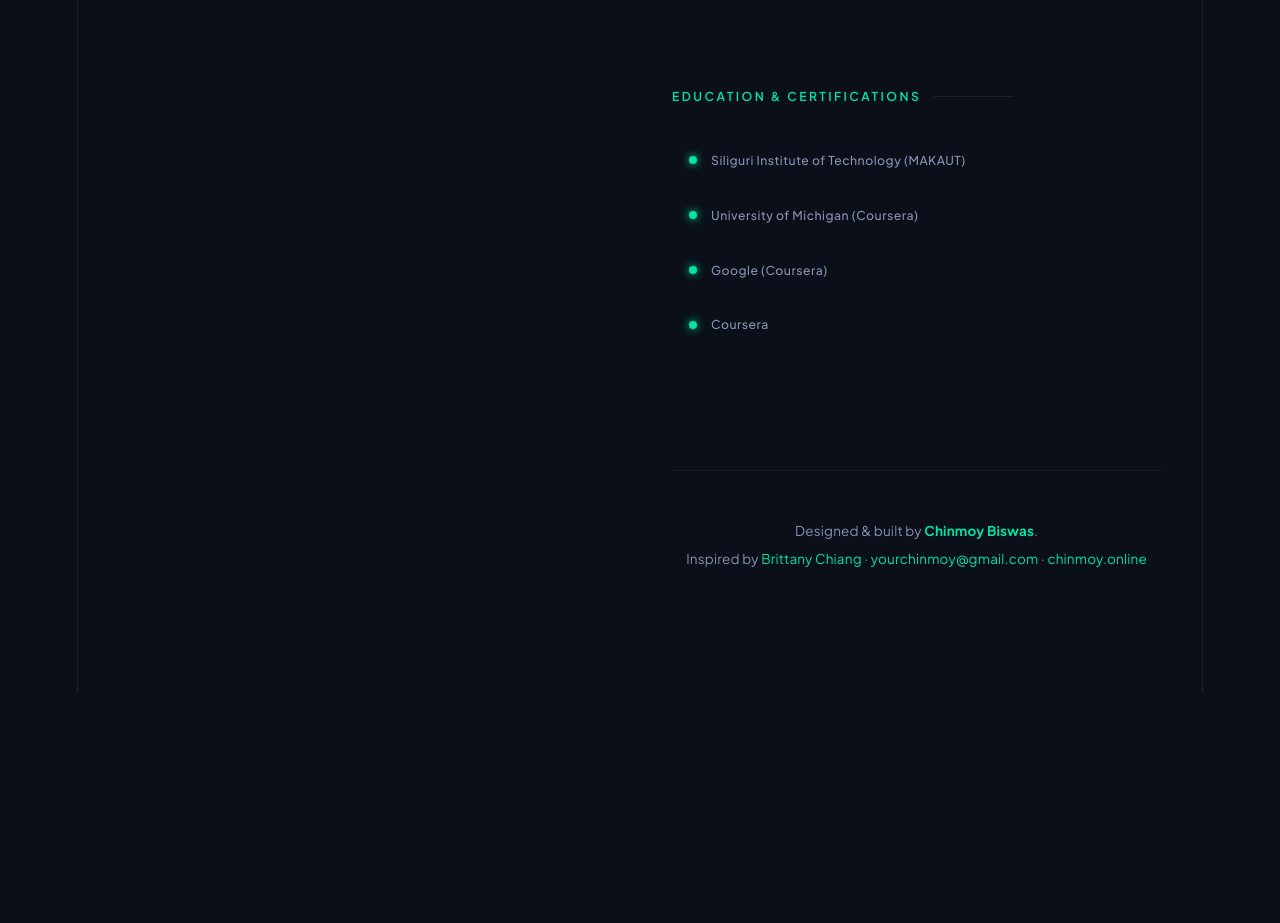
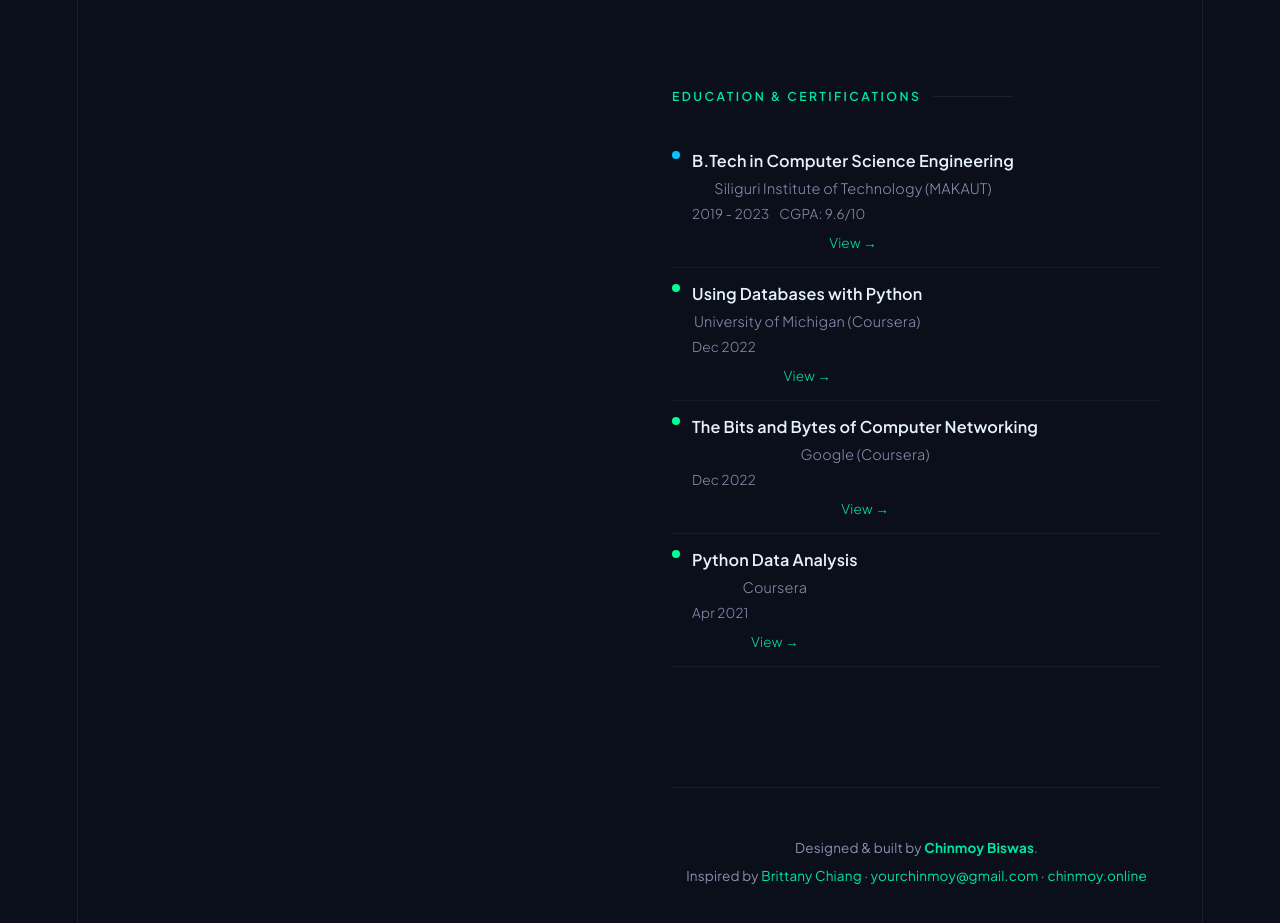
Before and after one commit to cbiswas32/portfolio, a React (Vite) app: page / in a window 1280 px wide. Shown: the part 3620-4543 px from the top of the page. Before the commit the page ends 4312 px from the top, so only its background shows below. Built offline with nearby package versions, Linux system fonts and the light colour scheme.

Commit message:
Added Certification

```diff
--- a/src/components/Sections.jsx
+++ b/src/components/Sections.jsx
@@ -131,13 +131,33 @@ export function ProjectsSection() {
 
 // ---- Certifications ------------------------------------------------------
 
-function CertItem({ name, issuer }) {
+function CertItem({ item }) {
   return (
     <div className="cert-item reveal">
-      <div className="cert-dot" />
-      <div>
-        <p className="cert-name">{name}</p>
-        <p className="cert-issuer">{issuer}</p>
+      <div className="cert-left">
+        <div className={`cert-dot ${item.type === "Degree" ? "degree" : "cert"}`} />
+      </div>
+
+      <div className="cert-content">
+        {/* Title */}
+        <p className="cert-title">{item.title}</p>
+
+        {/* Institute / Issuer */}
+        <p className="cert-sub">{item.issuer}</p>
+
+        {/* Meta Info */}
+        <div className="cert-meta">
+          {item.timeline && <span>{item.timeline}</span>}
+          {item.date && <span>{item.date}</span>}
+          {item.score && <span>{item.score}</span>}
+        </div>
+
+        {/* Link */}
+        {item.link && (
+          <a href={item.link} target="_blank" rel="noopener noreferrer">
+            View →
+          </a>
+        )}
       </div>
     </div>
   );
@@ -148,7 +168,7 @@ export function CertificationsSection() {
     <section id="certifications" className="section">
       <p className="section-label">Education & Certifications</p>
       {CERTIFICATIONS.map((cert, index) => (
-        <CertItem key={index} {...cert} />
+        <CertItem key={index} item={cert} />
       ))}
     </section>
   );
--- a/src/styles/global.js
+++ b/src/styles/global.js
@@ -344,29 +344,65 @@ export const GLOBAL_CSS = `
   /* ---- Certifications ---- */
  .cert-item {
   display: flex;
-    align-items: center;
-    gap: 14px;
-    padding: 14px 16px;
-    border-radius: 10px;
-    border: 1px solid transparent;
-    transition: background .2s, border-color .2s;
-    margin-bottom: 4px;
+  gap: 12px;
+  padding: 12px 0;
+  border-bottom: 1px solid rgba(255,255,255,0.05);
 }
 
-  .cert-item:hover { background: var(--surface); border-color: var(--border); }
+.cert-left {
+  display: flex;
+  align-items: flex-start;
+  padding-top: 4px;
+}
 
 .cert-dot {
   width: 8px;
   height: 8px;
   border-radius: 50%;
-    background: var(--accent);
-    box-shadow: 0 0 8px var(--accent);
-    flex-shrink: 0;
 }
 
-  .cert-name { font-size: 0.875rem; font-weight: 400; color: var(--text); }
-  .cert-issuer { font-size: 0.68rem; font-weight: 500; color: var(--muted); letter-spacing: 0.04em; }
+.cert-dot.degree {
+  background: #00c8ff;
+}
 
+.cert-dot.cert {
+  background: #00ff95;
+}
+
+.cert-content {
+  display: flex;
+  flex-direction: column;
+  gap: 2px;
+}
+
+.cert-title {
+  font-size: 0.9rem;
+  font-weight: 600;
+  color: var(--white);
+}
+
+.cert-sub {
+  font-size: 0.8rem;
+  color: var(--muted);
+}
+
+.cert-meta {
+  font-size: 0.75rem;
+  color: var(--muted);
+  display: flex;
+  gap: 10px;
+}
+
+.cert-item a {
+  font-size: 0.75rem;
+  color: var(--accent);
+  text-decoration: none;
+  margin-top: 4px;
+}
+
+.cert-item a:hover {
+  text-decoration: underline;
+}
   /* ---- Footer ---- */
   .footer {
     font-size: 0.75rem;
```
Lines whose indentation alone changed are shown as unchanged.
